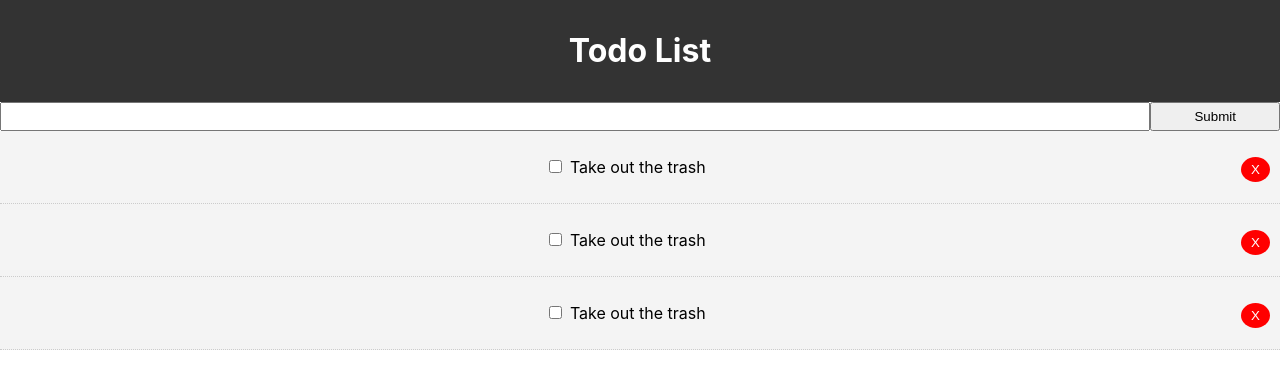
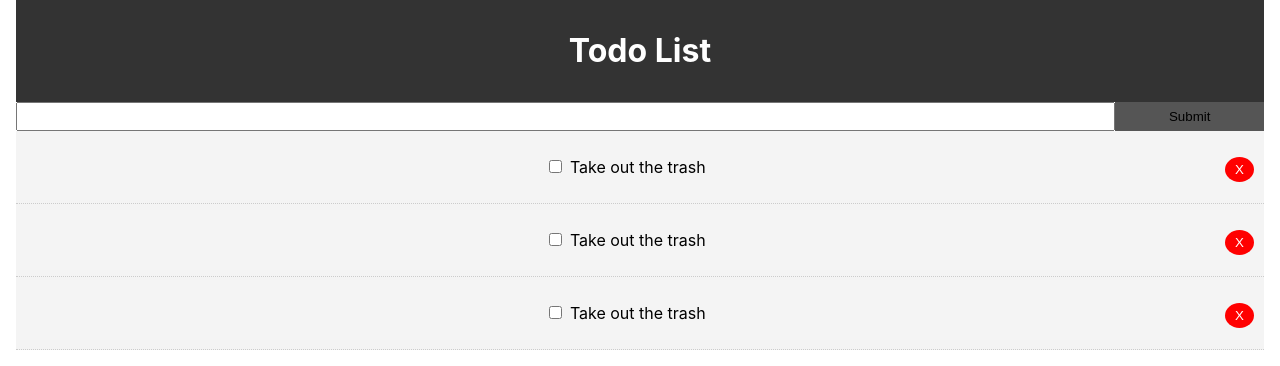
Before and after one commit to ashanaka/reach-crash-todo, a React (Create React App) app: page / in a window 1280 px wide. Shown: the top 366 px of the page. Built offline with nearby package versions, Linux system fonts and the light colour scheme.

Commit message:
CRUD operations

```diff
--- a/package.json
+++ b/package.json
@@ -9,6 +9,7 @@
     "react": "^17.0.2",
     "react-dom": "^17.0.2",
     "react-scripts": "4.0.3",
+    "uuid": "^8.3.2",
     "web-vitals": "^1.0.1"
   },
   "scripts": {
--- a/src/App.css
+++ b/src/App.css
@@ -36,3 +36,19 @@
     transform: rotate(360deg);
   }
 }
+
+.container {
+  padding: 0 1rem;
+}
+
+.btn {
+  display: inline-block;
+  border: none;
+  background: #555;
+  padding: 7px 20px;
+  cursor: pointer;
+}
+
+.btn:hover {
+  background: #666;
+}
--- a/src/App.js
+++ b/src/App.js
@@ -2,6 +2,7 @@
 import AddTodos from "./components/AddTodos";
 import Header from "./components/layout/Header";
 import React, { Component } from "react";
+import {v4 as uuid} from 'uuid';
 
 import "./App.css";
 
@@ -9,17 +10,17 @@
   state = {
     todos: [
       {
-        id: 1,
+        id: uuid(),
         title: "Take out the trash",
         completed: false,
       },
       {
-        id: 2,
+        id: uuid(),
         title: "Take out the trash",
         completed: false,
       },
       {
-        id: 3,
+        id: uuid(),
         title: "Take out the trash",
         completed: false,
       },
@@ -45,17 +46,29 @@
     });
   };
 
+  addTodo = (title) => {
+    const newTodo = {
+      id: uuid(),
+      title,
+      completed: false,
+    };
+
+    this.setState({ todos: [...this.state.todos, newTodo] });
+  };
+
   render() {
     return (
       <div className="App">
+        <div className="container">
           <Header />
-        <AddTodos />
+          <AddTodos addTodo={this.addTodo} />
           <Todos
             todos={this.state.todos}
             delTodo={this.delTodo}
             markComplete={this.markComplete}
           />
         </div>
+      </div>
     );
   }
 }
--- a/src/components/AddTodos.js
+++ b/src/components/AddTodos.js
@@ -1,10 +1,30 @@
 import React, { Component } from "react";
 
 export class AddTodos extends Component {
+  state = {
+    title: "",
+  };
+
+  onChange = (e) => {
+    this.setState({ [e.target.name]: e.target.value });
+  };
+
+  onSubmit = (e) => {
+    e.preventDefault();
+    this.props.addTodo(this.state.title);
+    this.setState({ title: "" });
+  };
+
   render() {
     return (
-      <form style={{display: 'flex'}}>
-        <input type="text" name="title" style={{ flex: '10', padding: '5px' }}></input>
+      <form onSubmit={this.onSubmit} style={{ display: "flex" }}>
+        <input
+          type="text"
+          name="title"
+          value={this.state.title}
+          onChange={this.onChange}
+          style={{ flex: "10", padding: "5px" }}
+        ></input>
         <input
           type="submit"
           value="Submit"
```
Also changed, not shown: src/components/Todos.js (+11 -4 lines), 1 other file (tests, documents, lock files or other folders). Lines whose indentation alone changed are shown as unchanged.
